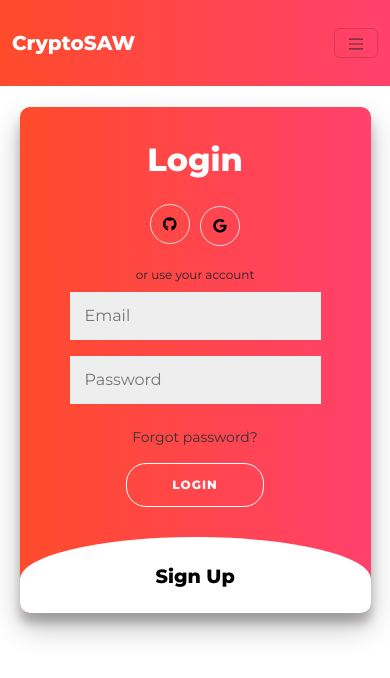
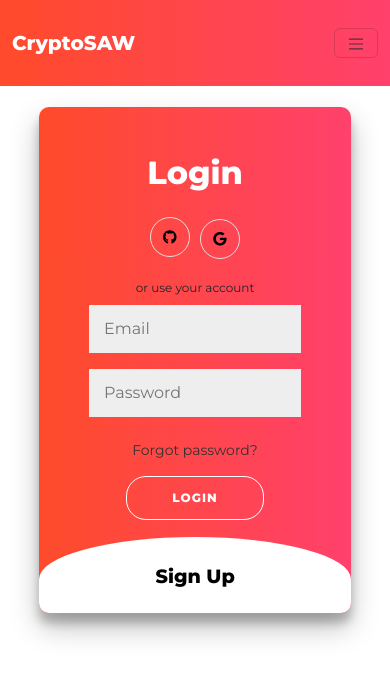
Before and after one commit to dSamp41/CryptoSAW, a React (Vite) app: page /login in a window 390 px wide. Shown: the top 678 px of the page. Built offline with nearby package versions, Linux system fonts and the light colour scheme; no server answers.

Commit message:
Polishing

```diff
--- a/index.html
+++ b/index.html
@@ -4,13 +4,13 @@
     <meta charset="UTF-8" name="theme-color"/>
     <link rel="icon" type="image/svg+xml" href="/min_rocket.svg" />
     <link rel="manifest" href="/app.webmanifest" crossorigin='use-credentials'/>
-    <link href="https://cdn.jsdelivr.net/npm/bootstrap@5.3.1/dist/css/bootstrap.min.css" rel="stylesheet" integrity="sha384-4bw+/aepP/YC94hEpVNVgiZdgIC5+VKNBQNGCHeKRQN+PtmoHDEXuppvnDJzQIu9" crossorigin="anonymous">
+    <link href="node_modules/bootstrap/dist/css/bootstrap.min.css" rel="stylesheet" crossorigin="anonymous">
     <meta name="viewport" content="width=device-width, initial-scale=1.0" />
     <title>CryptoSAW</title>
   </head>
   <body>
     <div id="root"></div>
     <script type="module" src="/src/main.tsx"></script>
-    <script src="https://cdn.jsdelivr.net/npm/bootstrap@5.3.1/dist/js/bootstrap.bundle.min.js" integrity="sha384-HwwvtgBNo3bZJJLYd8oVXjrBZt8cqVSpeBNS5n7C8IVInixGAoxmnlMuBnhbgrkm" crossorigin="anonymous"></script>
+    <script src="node_modules/bootstrap/dist/js/bootstrap.bundle.min.js" type="module" crossorigin="anonymous"></script>
   </body>
 </html>
--- a/src/App.css
+++ b/src/App.css
@@ -4,10 +4,3 @@
     height: 80vh;
     padding-top: 5vh;
 }
-
-@media screen and (max-width: 576px) {
-    .mainPos {
-        width: 90vw;
-    }
-
-}
--- a/src/components/Selection.tsx
+++ b/src/components/Selection.tsx
@@ -63,7 +63,7 @@ export default function Selection(){
             }
         }
 
-        sendNotification("The selected assets has been added to your wallet");
+        sendNotification("The selected assets have been added to your wallet");
         navigate('/wallet');
     }
 
```
